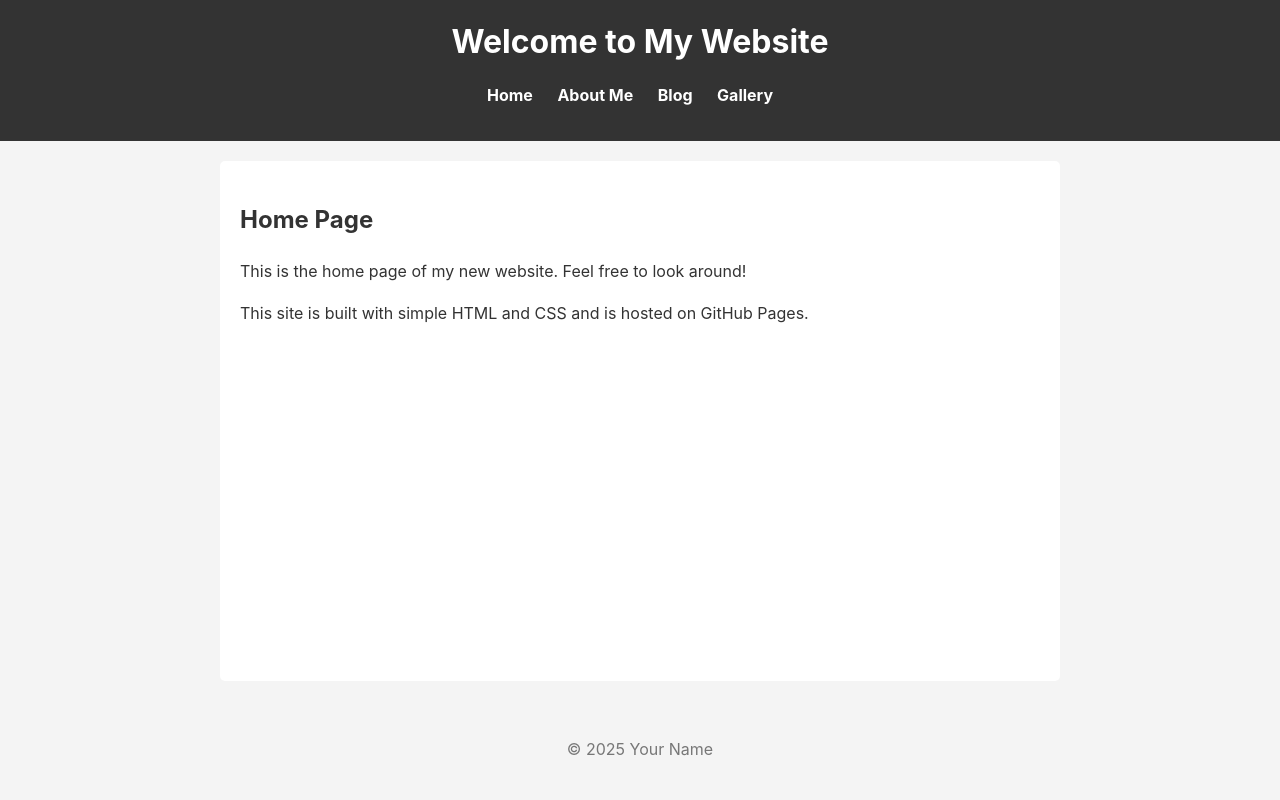
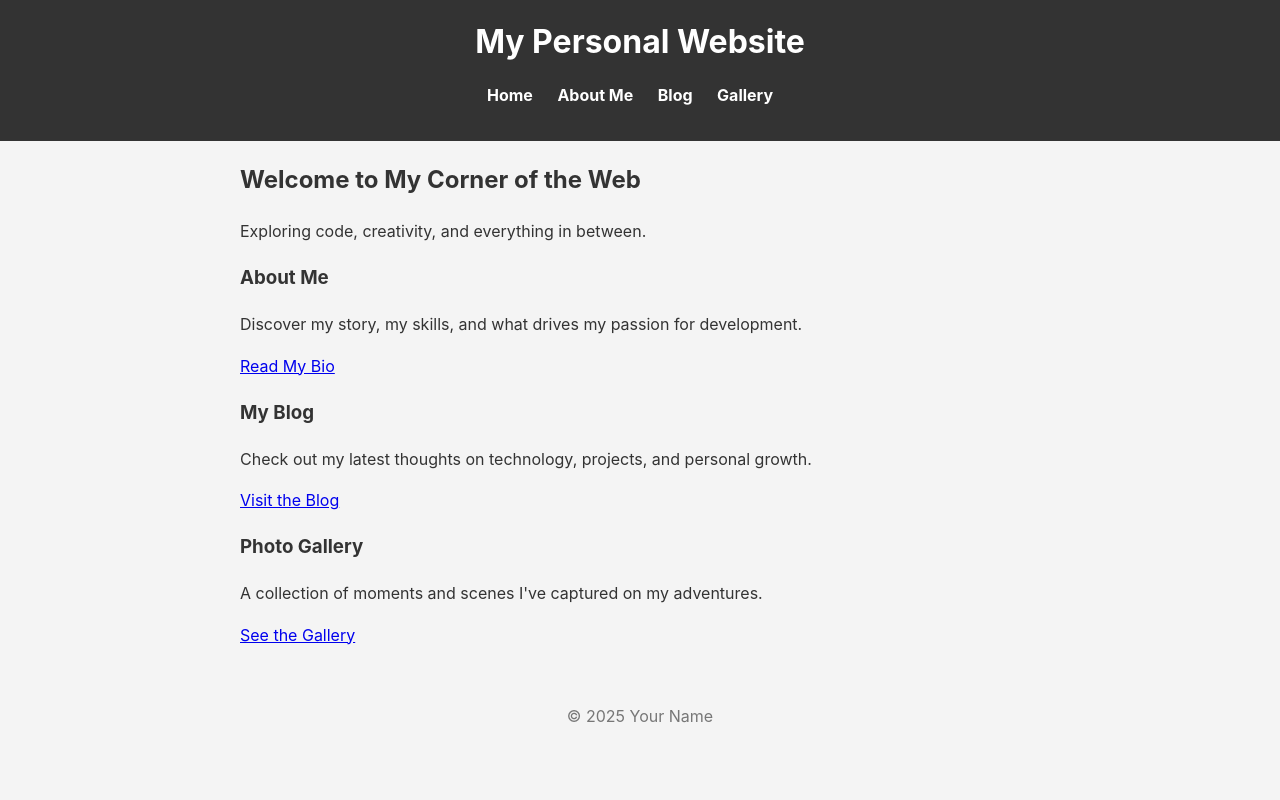
Before and after one commit to creed4UAlbany/creed4UAlbany.github.io, a plain HTML site: page index.html in a window 1280 px wide. Drawn offline with Linux system fonts and the light colour scheme.

Commit message:
Update index.html

```diff
--- a/index.html
+++ b/index.html
@@ -3,12 +3,12 @@
 <head>
     <meta charset="UTF-8">
     <meta name="viewport" content="width=device-width, initial-scale=1.0">
-    <title>My Personal Website</title>
+    <title>About Me</title>
     <link rel="stylesheet" href="style.css">
 </head>
 <body>
     <header>
-        <h1>Welcome to My Website</h1>
+        <h1>My Personal Website</h1>
         <nav>
             <ul>
                 <li><a href="index.html" class="active">Home</a></li>
@@ -19,14 +19,34 @@
         </nav>
     </header>
 
-    <main>
-        <h2>Home Page</h2>
-        <p>This is the home page of my new website. Feel free to look around!</p>
-        <p>This site is built with simple HTML and CSS and is hosted on GitHub Pages.</p>
-    </main>
+    <section class="hero">
+        <div class="hero-content">
+            <h2>Welcome to My Corner of the Web</h2>
+            <p>Exploring code, creativity, and everything in between.</p>
+        </div>
+    </section>
+
+    <section class="content-grid">
+        <div class="card">
+            <h3>About Me</h3>
+            <p>Discover my story, my skills, and what drives my passion for development.</p>
+            <a href="aboutme.html" class="button">Read My Bio</a>
+        </div>
+
+        <div class="card">
+            <h3>My Blog</h3>
+            <p>Check out my latest thoughts on technology, projects, and personal growth.</p>
+            <a href="blog.html" class="button">Visit the Blog</a>
+        </div>
+
+        <div class="card">
+            <h3>Photo Gallery</h3>
+            <p>A collection of moments and scenes I've captured on my adventures.</p>
+            <a href="gallery.html" class="button">See the Gallery</a>
+        </div>
+    </section>
 
     <footer>
         <p>&copy; 2025 Your Name</p>
     </footer>
 </body>
-</html>
```
